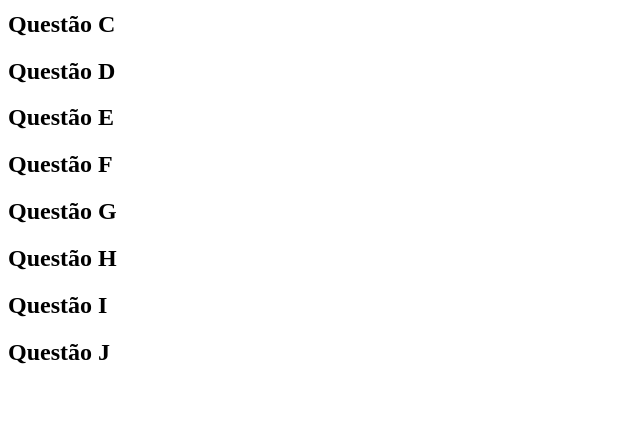
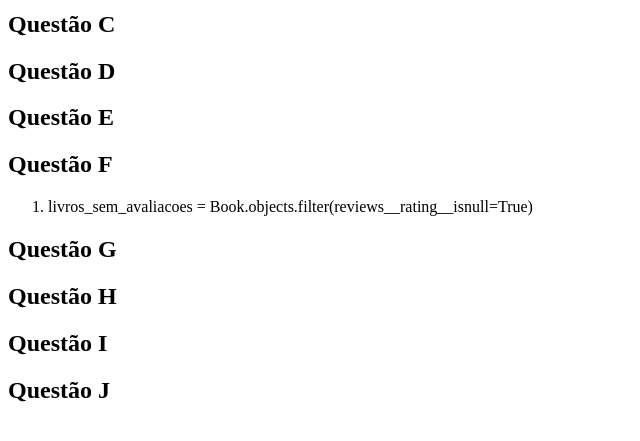
Before and after one commit to gentil-kadson/atv-query-set, a Django app: page /respostas/ in a window 1280 px wide. Shown: the part 205-646 px from the top of the page, without its empty margins (0-640 px from the left). Run offline with Django 5.2, Linux system fonts and the light colour scheme; data that the repository does not hold is empty.

Commit message:
questão F feita.

```diff
--- a/core/templates/core/respostas.html
+++ b/core/templates/core/respostas.html
@@ -46,10 +46,23 @@
       </section>
 
       <h2>Questão E</h2>
-      <section></section>
+      <section>
+        <ol>
+          {% for perfil in usuarios_com_website_especifico %}
+            <li>{{ perfil.user }} ({{ perfil.website }})</li>
+          {% endfor %}
+        </ol>
+      </section>
 
       <h2>Questão F</h2>
-      <section></section>
+      <section>
+        <ol>
+          {% for livro in livros_sem_avaliacoes %}
+            <li>{{ livro.titulo }}</li>
+          {% endfor %}
+          <li>livros_sem_avaliacoes = Book.objects.filter(reviews__rating__isnull=True)</li>
+        </ol>
+      </section>
 
       <h2>Questão G</h2>
       <section></section>
--- a/core/views.py
+++ b/core/views.py
@@ -1,5 +1,5 @@
 from django.shortcuts import render
-from .models import Book, Author, Tag, Review
+from .models import Book, Author, Tag, Review, Profile
 
 def query_examples(request):
     # Consulta simples com filter
@@ -37,7 +37,13 @@ def respostas_exercicio(request):
 
     livors_com_avaliacoes_altas = Book.objects.filter(reviews__rating__gte=4)
 
+    usuarios_com_website_especifico = Profile.objects.filter(website='http://pereira.com/')
+
+    livros_sem_avaliacoes = Book.objects.filter(reviews__rating__isnull=True)
+
     context = { "livros_por_autor": livros_por_autor,
                "livros_com_tag_especifica": livros_com_tag_especifica, "autores_com_palavra_especifica_bio": autores_com_palavra_especifica_bio,
-                "livros_com_avaliacoes_altas": livors_com_avaliacoes_altas }
+                "livros_com_avaliacoes_altas": livors_com_avaliacoes_altas,
+                "usuarios_com_website_especifico": usuarios_com_website_especifico,
+                "livros_sem_avaliacoes": livros_sem_avaliacoes }
     return render(request, 'core/respostas.html', context)
```
